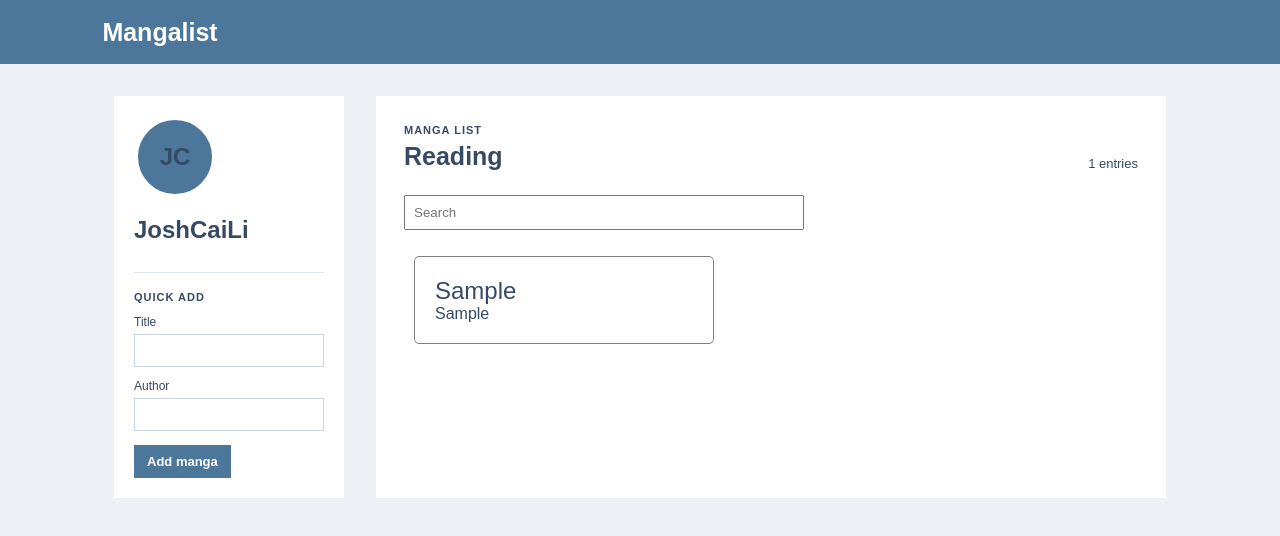
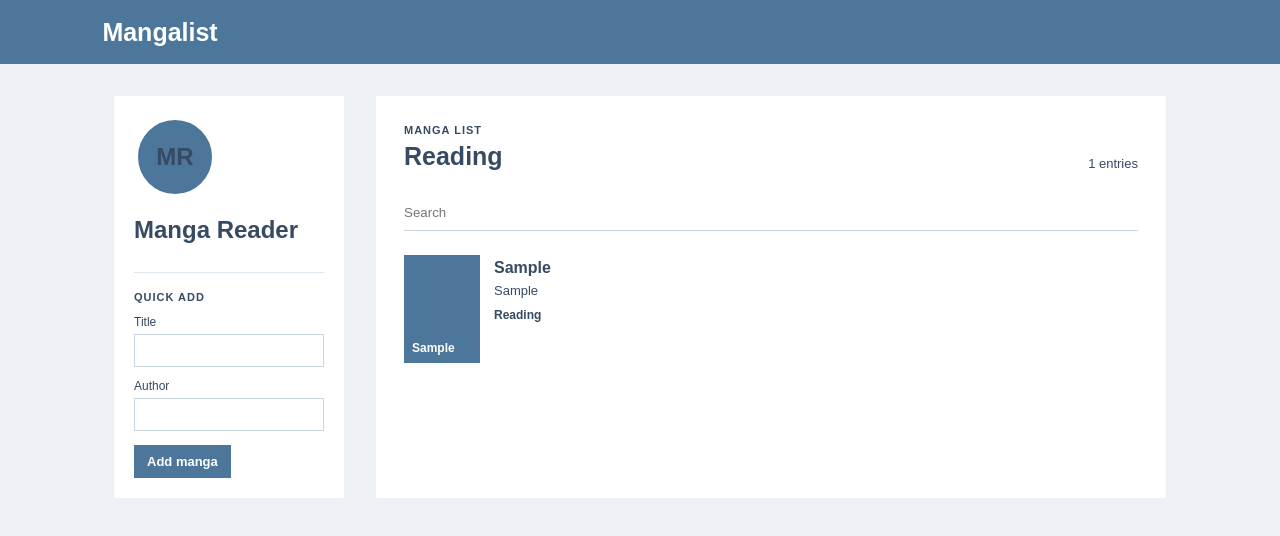
Before and after one commit to joshcaili/Project2-Animelist, a React (Vite) app: page / in a window 1280 px wide. Both pictures are taken after typing "Sample", "Sample" into the empty fields and a click on the button "Add manga". Shown: the top 536 px of the page. Built offline with nearby package versions, Linux system fonts and the light colour scheme.

Commit message:
Changed manga card design and entry list layout

```diff
--- a/src/App.jsx
+++ b/src/App.jsx
@@ -30,8 +30,8 @@ function App() {
 
       <main className="page-content">
         <aside className="profile">
-          <div className="avatar">JC</div>
-          <h1>JoshCaiLi</h1>
+          <div className="avatar">MR</div>
+          <h1>Manga Reader</h1>
 
           <MangaAdd onAdd={addManga} />
         </aside>
--- a/src/components/MangaCard.jsx
+++ b/src/components/MangaCard.jsx
@@ -11,13 +11,15 @@ function MangaCard({ manga, onDelete }) {
       onMouseEnter={() => setHovered(true)}
       onMouseLeave={() => setHovered(false)}
     >
-      <div className="title">{manga.title}</div>
-      <div className="author">{manga.author}</div>
-      {hovered && (
-        <div className="hoverActions">
-          <MangaDelete id={manga.id} onDelete={onDelete} />
-        </div>
-      )}
+      <div className="cover">
+        <p>{manga.title}</p>
+      </div>
+      <div className="manga-info">
+        <h3>{manga.title}</h3>
+        <p>{manga.author}</p>
+        <p className="progress">Reading</p>
+      </div>
+      {hovered && <MangaDelete id={manga.id} onDelete={onDelete} />}
     </div>
   );
 }
--- a/src/css/MangaCard.css
+++ b/src/css/MangaCard.css
@@ -1,18 +1,38 @@
 .manga-card {
-  border: 1px solid gray;
-  border-radius: 5px;
-  margin: 10px;
-  padding: 20px;
+  display: flex;
+  gap: 14px;
+  min-width: 0;
   position: relative;
-  width: 300px;
 }
 
-.manga-card .title {
-  font-size: 24px;
+.cover {
+  width: 76px;
+  height: 108px;
+  flex-shrink: 0;
+  display: flex;
+  align-items: end;
+  padding: 8px;
+  background: #4d779a;
+  color: white;
+  font-size: 12px;
+  font-weight: bold;
 }
 
-.manga-card .hoverActions {
-  position: absolute;
-  right: 5px;
-  top: 5px;
+.cover p {
+  margin: 0;
 }
+
+.manga-info h3 {
+  margin: 4px 0 6px;
+  font-size: 16px;
+}
+
+.manga-info p {
+  margin: 0 0 10px;
+  font-size: 13px;
+}
+
+.manga-info .progress {
+  font-size: 12px;
+  font-weight: bold;
+}
--- a/src/css/MangaDelete.css
+++ b/src/css/MangaDelete.css
@@ -1,11 +1,14 @@
 .manga-delete {
-  padding: 8px 16px;
+  position: absolute;
+  top: 2px;
+  right: 2px;
+  padding: 0;
+  border: 0;
+  background: none;
   cursor: pointer;
-  border: 1px solid #ccc;
-  background: white;
-  color: #1f0f3d;
+  font-size: 20px;
 }
 
 .manga-delete:hover {
-  background: #f0f0f0;
+  color: #b86565;
 }
--- a/src/css/MangaList.css
+++ b/src/css/MangaList.css
@@ -1,4 +1,11 @@
 .manga-list {
-  display: flex;
-  flex-wrap: wrap;
+  display: grid;
+  grid-template-columns: repeat(2, minmax(0, 1fr));
+  gap: 26px 20px;
 }
+
+@media (max-width: 520px) {
+  .manga-list {
+    grid-template-columns: 1fr;
+  }
+}
--- a/src/css/MangaSearch.css
+++ b/src/css/MangaSearch.css
@@ -1,8 +1,8 @@
 .manga-search input {
-  display: block;
   width: 100%;
-  max-width: 400px;
-  margin-bottom: 16px;
-  padding: 8px;
-  box-sizing: border-box;
+  margin-bottom: 24px;
+  padding: 10px 0;
+  border: 0;
+  border-bottom: 1px solid #cbd5df;
+  background: transparent;
 }
```
